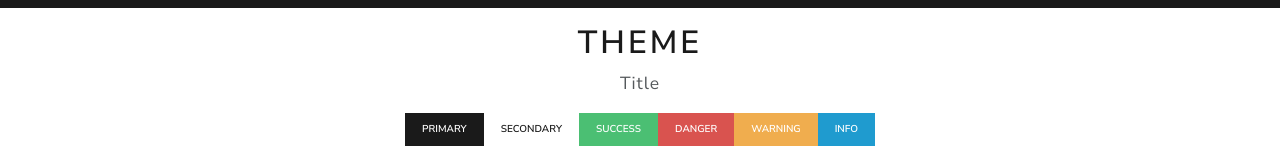
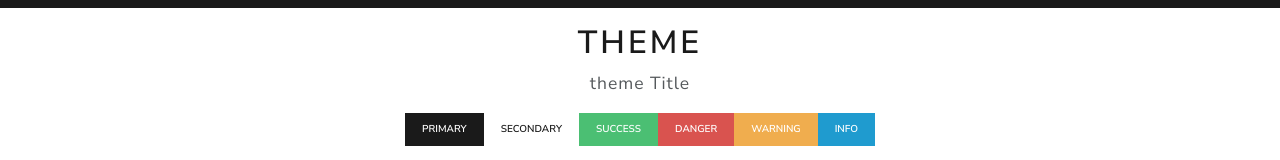
Before and after one commit to JeffCarroll58/angular-bootswatch-selector-xn3t3k, an Angular app: page / in a window 1280 px wide. Shown: the part 135-295 px from the top of the page. Built offline with nearby package versions, Linux system fonts and the light colour scheme.

Commit message:
3 files modified

```diff
--- a/src/app/app.component.html
+++ b/src/app/app.component.html
@@ -33,4 +33,4 @@
   </div>
 
 <navbar></navbar>
-<content></content>
+<content theme="theme"></content>
--- a/src/app/app.component.ts
+++ b/src/app/app.component.ts
@@ -1,5 +1,6 @@
 import { Component, VERSION, Inject } from '@angular/core';
 import { DOCUMENT } from '@angular/common';
+import { ContentComponent } from './content.component'
 
 @Component({
   selector: 'my-app',
@@ -11,7 +12,7 @@ export class AppComponent  {
   name = 'Angular';
   theme = 'default'
 
-    constructor(@Inject(DOCUMENT) private document: Document) {}
+  constructor(@Inject(DOCUMENT) private document: Document) {}
 
   ngOnInit() {
     // alert('i ngOnInit!');
@@ -29,22 +30,23 @@ export class AppComponent  {
 
 
 
-  changeTheme(theme: string) {
+  changeTheme(theme2: string) {
     console.log("~ changeTheme ~");
-    console.log(theme);
-    theme = theme.toLowerCase();
+    console.log(theme2);
+    this.theme = theme2;
+    theme2 = theme2.toLowerCase();
     let themeUrl = '';
-    if (theme === 'bootstrap') {
+    if (theme2 === 'bootstrap') {
 
       themeUrl = 'https://cdn.jsdelivr.net/npm/bootstrap@4.6.1/dist/css/bootstrap.min.css';
 
     } else {
 
-      themeUrl = 'https://cdn.jsdelivr.net/npm/bootswatch@4.5.2/dist/' + theme + '/bootstrap.min.css';
+      themeUrl = 'https://cdn.jsdelivr.net/npm/bootswatch@4.5.2/dist/' + theme2 + '/bootstrap.min.css';
 
     }
     this.changeCSS('css1', themeUrl);
-    localStorage.setItem("theme", theme);
+    localStorage.setItem("theme", theme2);
 
   }
 
--- a/src/app/content.component.ts
+++ b/src/app/content.component.ts
@@ -4,11 +4,9 @@ import { Component, Input } from '@angular/core';
   selector: 'content',
   template: `
   <div class="container pt-3">
-
-
     <div style="text-align:center">
       <h1>Theme</h1>
-      <p class="lead">Title</p>
+      <p class="lead">{{ theme }} Title</p>
     </div>
 
     <div class="d-flex d-flex justify-content-center">
@@ -28,4 +26,5 @@ import { Component, Input } from '@angular/core';
   `
 })
 export class ContentComponent  {
+  @Input() theme: string;
 }
```
